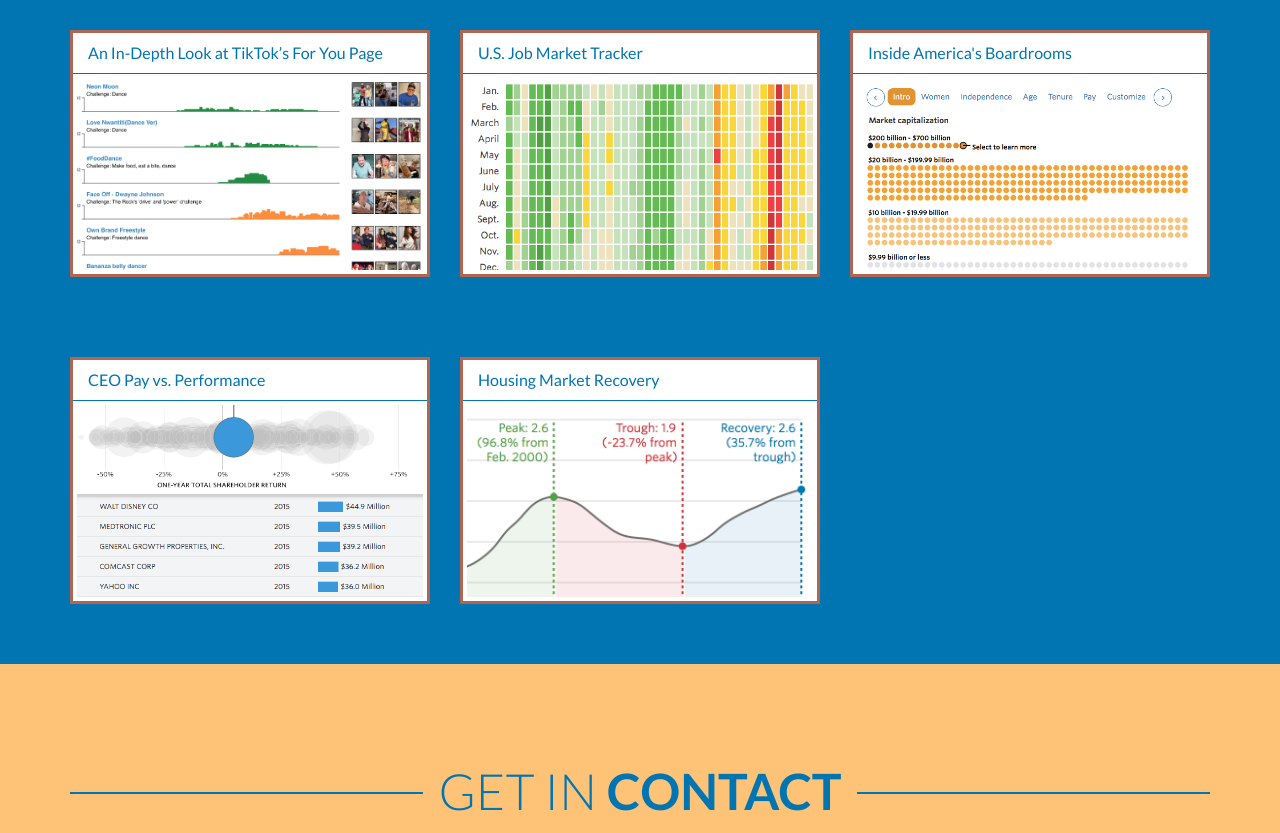
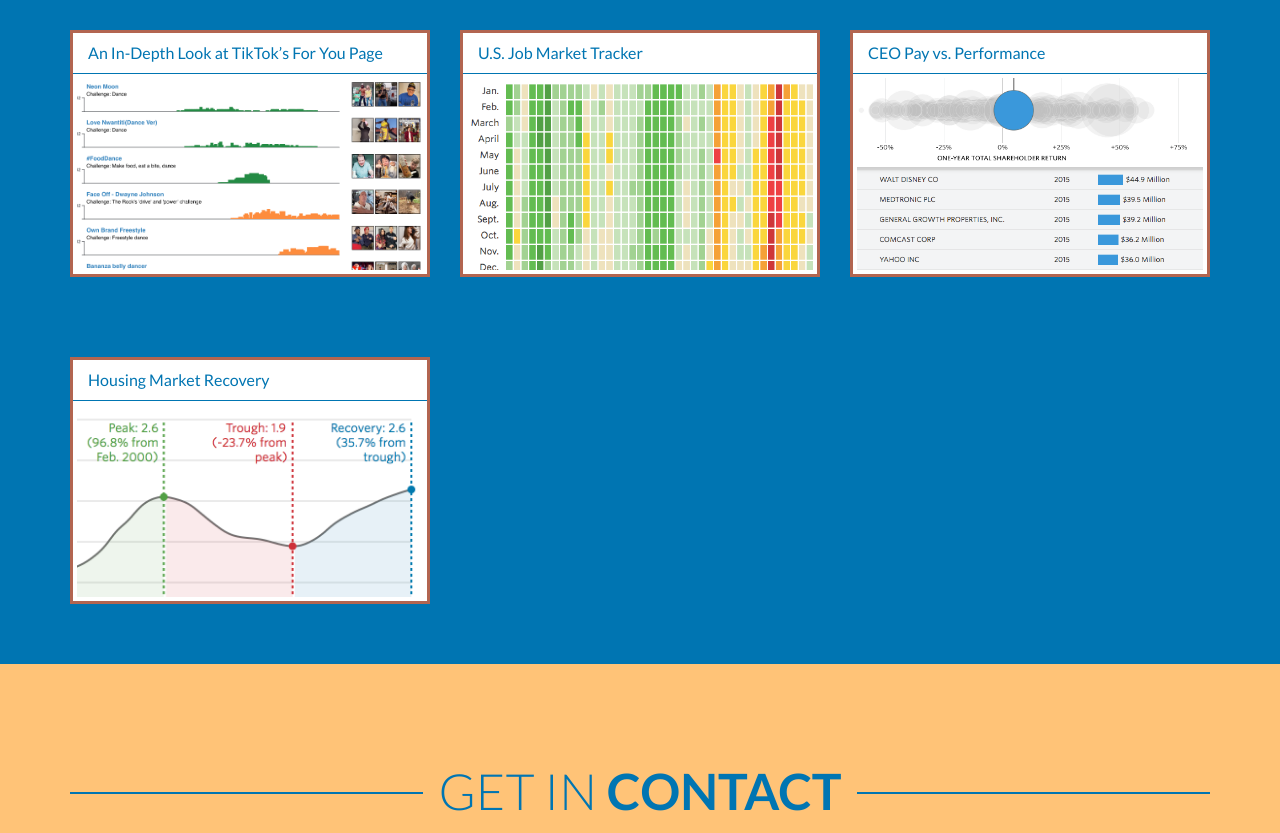
Before and after one commit to reneelightner/personalWebsite, a plain HTML site: page index.html in a window 1280 px wide. Shown: the part 1271-2104 px from the top of the page. Drawn offline with Linux system fonts and the light colour scheme.

Commit message:
Update index.html
get rid of americas board room

```diff
--- a/index.html
+++ b/index.html
@@ -120,17 +120,6 @@
 					</div>
 					<div class='col-lg-4 col-md-4 col-sm-6 col-xs-6 work-example-wrap'>
 						<div class='work-ex-inner'>
-							<h4>Inside America's Boardrooms</h4>
-							<div class='work-example'>
-								<div class='work-image-container'>
-									<img src='images/boards.png'>
-								</div>
-								<a class='fill-div' href='http://graphics.wsj.com/boards-of-directors-at-SP-500-companies/' target='_blank'></a>
-							</div>
-						</div>
-					</div>
-					<div class='col-lg-4 col-md-4 col-sm-6 col-xs-6 work-example-wrap'>
-						<div class='work-ex-inner'>
 							<h4>CEO Pay vs. Performance</h4>
 							<div class='work-example'>
 								<div class='work-image-container'>
```
